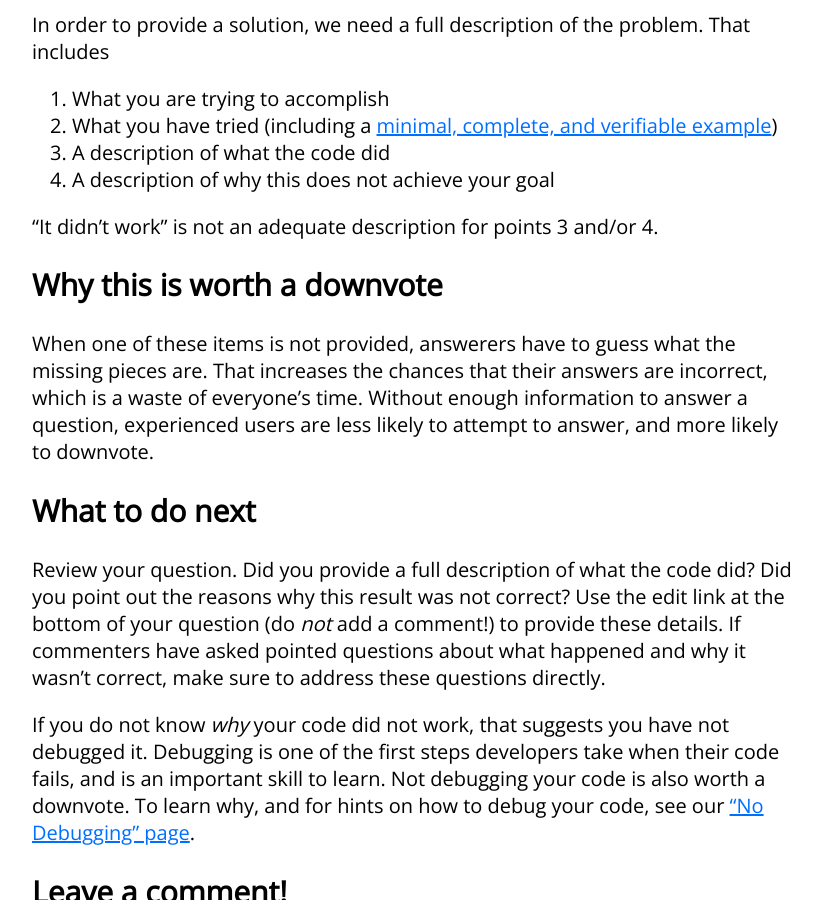
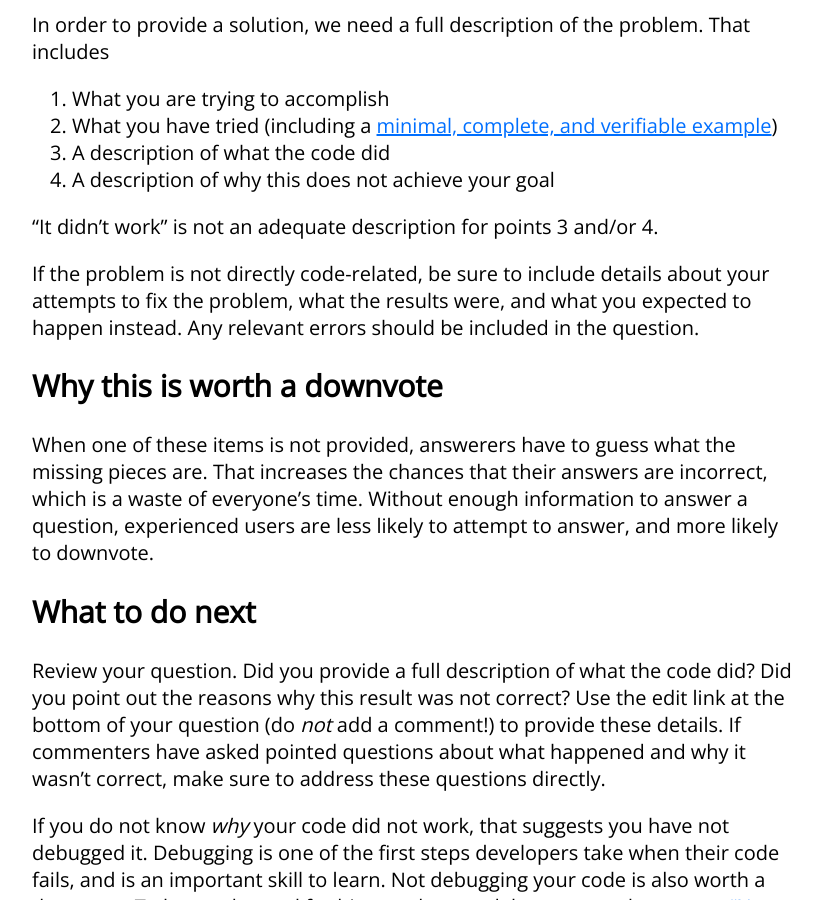
Before and after one commit to WillSullivan/idownvotedbecause, a Jekyll site: the page built from stackoverflow/itsnotworking.md, in a window 1280 px wide and 900 px high, scrolled down 325 px. Shown: the whole window, without its empty margins (224-1045 px from the left). Built offline with Jekyll 4.4.1, drawn with Linux system fonts in a browser that asks for light colours; comment, search, counter and statistics services are not loaded.

Commit message:
Added paragraph for non-code related questions

```diff
--- a/stackoverflow/itsnotworking.md
+++ b/stackoverflow/itsnotworking.md
@@ -21,6 +21,8 @@ In order to provide a solution, we need a full description of the problem. That
 
 "It didn't work" is not an adequate description for points 3 and/or 4.
 
+If the problem is not directly code-related, be sure to include details about your attempts to fix the problem, what the results were, and what you expected to happen instead. Any relevant errors should be included in the question.
+
 ## Why this is worth a downvote {#whythisisworthadownvote}
 When one of these items is not provided, answerers have to guess what the missing pieces are. That increases the chances that their answers are incorrect, which is a waste of everyone's time. Without enough information to answer a question, experienced users are less likely to attempt to answer, and more likely to downvote.
 
@@ -34,5 +36,4 @@ If you do not know *why* your code did not work, that suggests you have not debu
 Once you have done this, leave a comment to the person who sent you this link. They will be happy to retract their downvote.
 
 ## Did this page help you?
-This website is here for everyone's benefit, most importantly yours! If this did <i>not</i> help you, or if you would
-like to leave feedback, please **[create an Issue regarding this page on GitHub,](https://github.com/WillSullivan/IDownvotedBecause/issues/new) or [submit an improvement directly.](https://github.com/WillSullivan/IDownvotedBecause/edit/master/{{ page.path }})**
+This website is here for everyone's benefit, most importantly yours! If this did <i>not</i> help you, or if you would like to leave feedback, please **[create an Issue regarding this page on GitHub,](https://github.com/WillSullivan/IDownvotedBecause/issues/new) or [submit an improvement directly.](https://github.com/WillSullivan/IDownvotedBecause/edit/master/{{ page.path }})**
```
